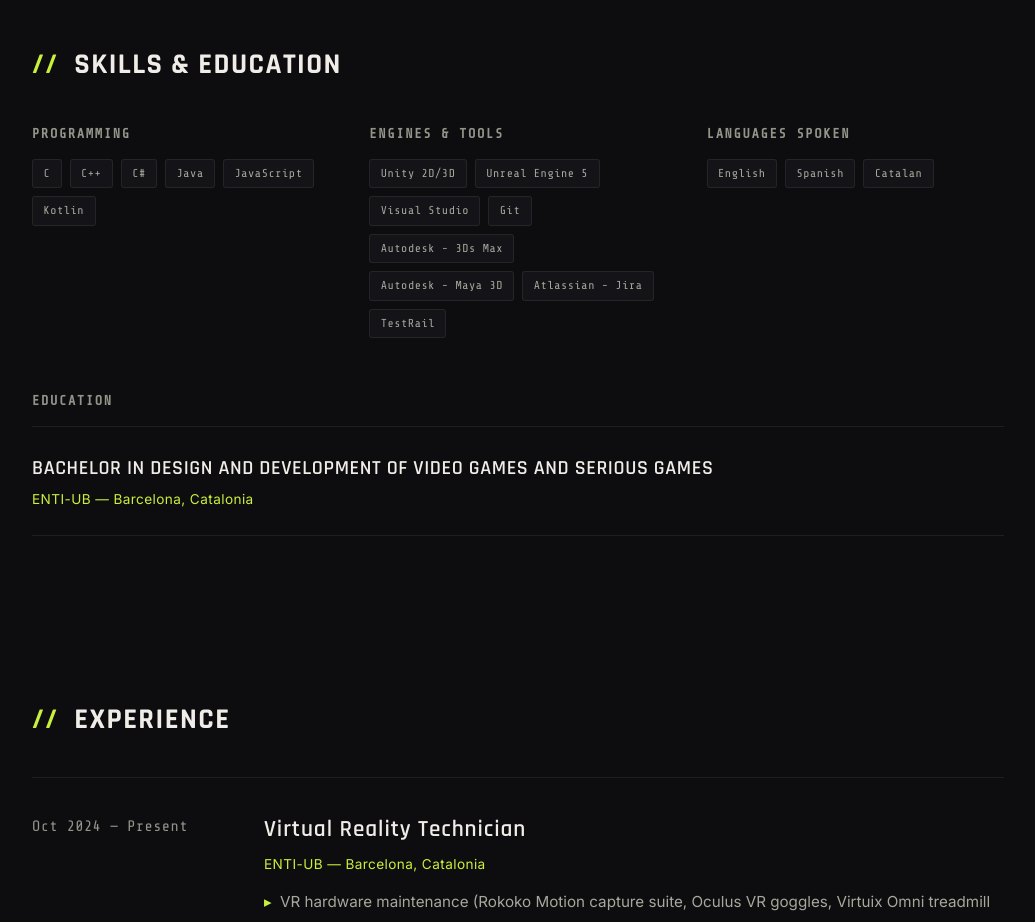
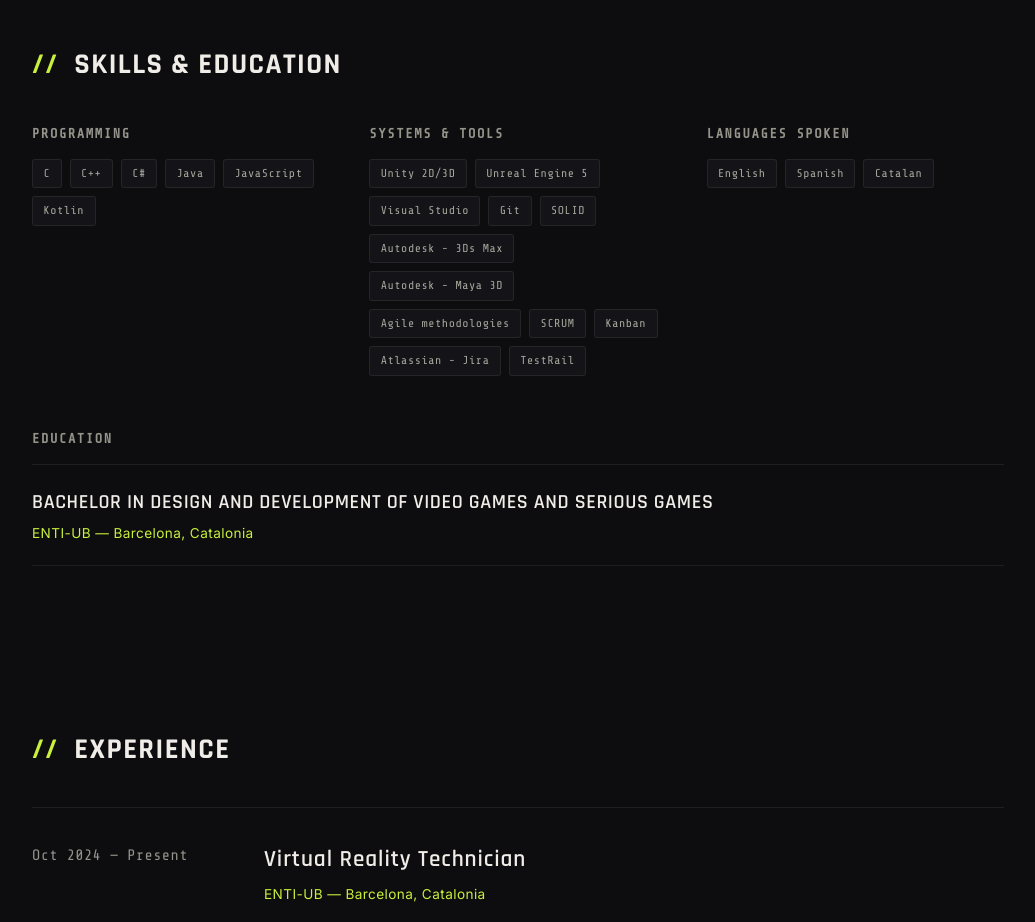
Before and after one commit to mikygt21/mikygt21.github.io, a plain HTML site: page index.html in a window 1280 px wide. Shown: the part 840-1762 px from the top of the page, without its empty margins (122-1157 px from the left). Drawn offline with nearby package versions, Linux system fonts and the light colour scheme.

Commit message:
Skills & ed. margin

```diff
--- a/index.html
+++ b/index.html
@@ -3,7 +3,7 @@
 <head>
   <meta charset="UTF-8" />
   <meta name="viewport" content="width=device-width, initial-scale=1.0"/>
-  <title>Miquel Guspí - Game Programmer</title>
+  <title>Miquel Guspí - Game Programmer & Teacher</title>
   <link rel="stylesheet" href="style.css" />
   <link href="https://fonts.googleapis.com/css2?family=Share+Tech+Mono&family=Rajdhani:wght@400;600;700&family=Inter:wght@300;400;500&display=swap" rel="stylesheet"/>
 </head>
@@ -64,14 +64,18 @@
         </div>
       </div>
       <div class="skill-group">
-        <h3 class="skill-group-title">Engines &amp; Tools</h3>
+        <h3 class="skill-group-title">Systems &amp; Tools</h3>
         <div class="tags">
           <span class="tag">Unity 2D/3D</span>
           <span class="tag">Unreal Engine 5</span>
           <span class="tag">Visual Studio</span>
           <span class="tag">Git</span>
+          <span class="tag">SOLID</span>
           <span class="tag">Autodesk - 3Ds Max</span>
           <span class="tag">Autodesk - Maya 3D</span>
+          <span class="tag">Agile methodologies</span>
+          <span class="tag">SCRUM</span>
+          <span class="tag">Kanban</span>
           <span class="tag">Atlassian - Jira</span>
           <span class="tag">TestRail</span>
         </div>
--- a/style.css
+++ b/style.css
@@ -296,7 +296,7 @@ strong {
 }
 
 .education-item {
-  padding: 1.5rem 0;
+  padding: 1.25em 0;
   border-top: 1px solid var(--border);
   border-bottom: 1px solid var(--border);
 }
```
